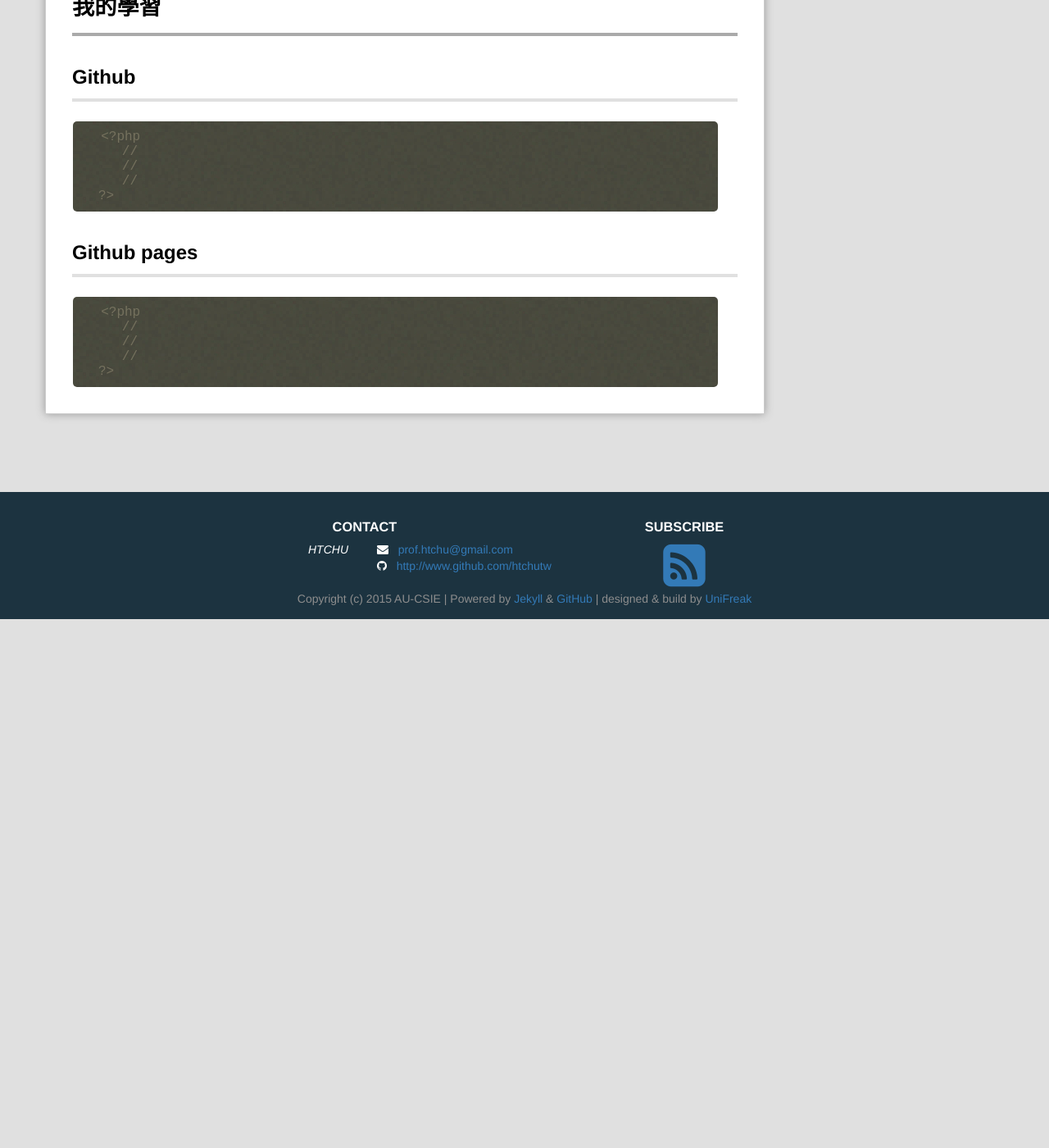
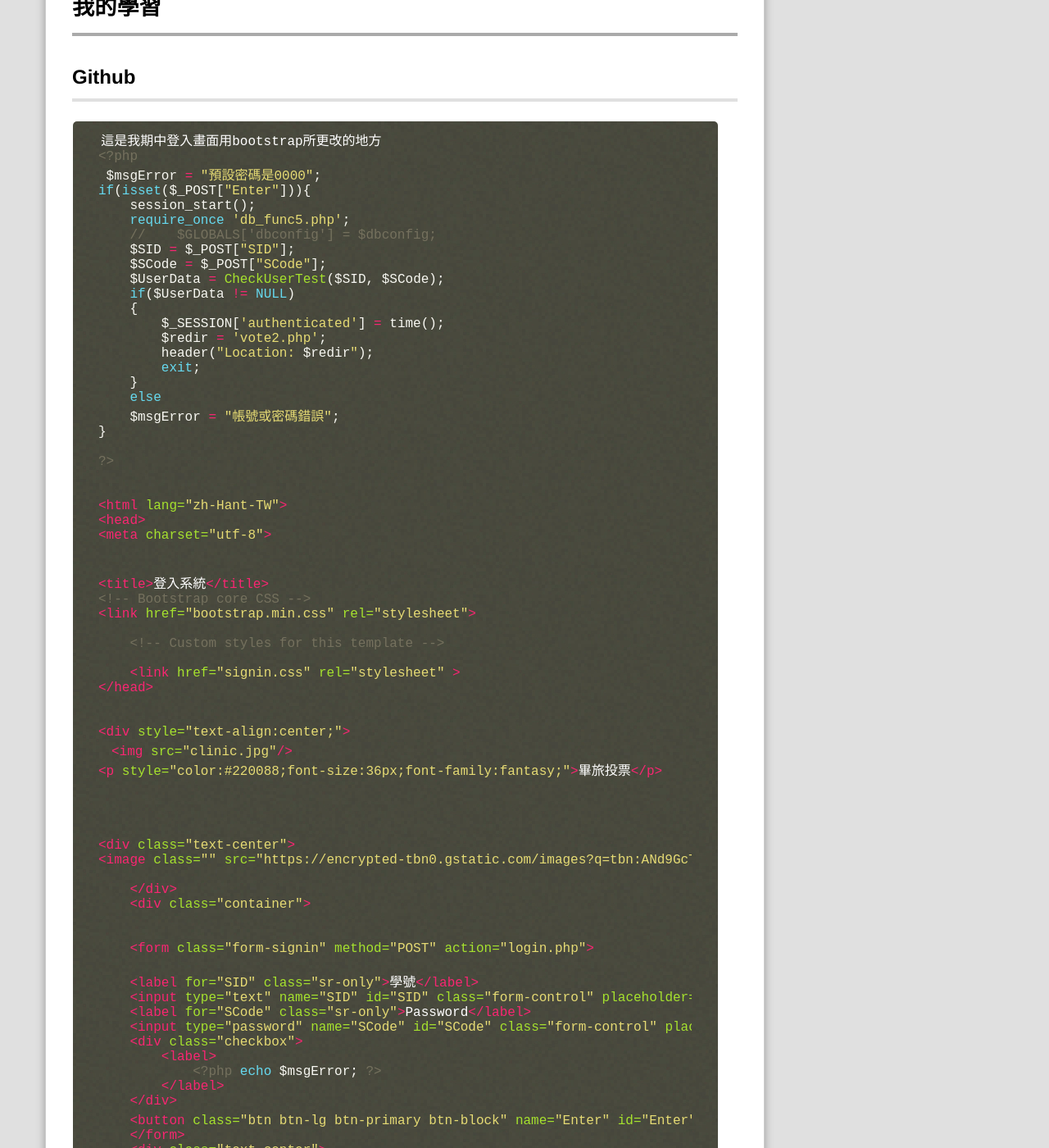
Before and after one commit to Jamie0403/webcourse, a Jekyll site: the page built from _posts/2017-11-15-Class9.md, in a window 1280 px wide and 1400 px high, scrolled down 700 px. Shown: the whole window at 82% size. Built offline with Jekyll 4.4.1, drawn with Linux system fonts in a browser that asks for light colours; Markdown is read by kramdown in place of the engine named in the settings; comment, search, counter and statistics services are not loaded; before the commit the page ends 1455 px from its top, so only the background shows below that; some of the changed text lies outside the part shown.

Commit message:
Update 2017-11-15-Class9.md

````diff
--- a/_posts/2017-11-15-Class9.md
+++ b/_posts/2017-11-15-Class9.md
@@ -20,10 +20,79 @@ github帳號及使用github做blog。。
 
 
 ```php
+這是我期中登入畫面用bootstrap所更改的地方
 <?php
-   //
-   //
-   //
+ $msgError = "預設密碼是0000";
+if(isset($_POST["Enter"])){
+    session_start();
+    require_once 'db_func5.php';
+    //    $GLOBALS['dbconfig'] = $dbconfig;
+    $SID = $_POST["SID"];
+    $SCode = $_POST["SCode"];
+    $UserData = CheckUserTest($SID, $SCode);
+    if($UserData != NULL)
+    {
+        $_SESSION['authenticated'] = time();
+        $redir = 'vote2.php';
+        header("Location: $redir");
+        exit;
+    }
+    else
+    $msgError = "帳號或密碼錯誤";
+}
+
+?>
+
+
+<html lang="zh-Hant-TW">
+<head>
+<meta charset="utf-8">
+
+
+<title>登入系統</title>
+<!-- Bootstrap core CSS -->
+<link href="bootstrap.min.css" rel="stylesheet">
+
+    <!-- Custom styles for this template -->
+
+    <link href="signin.css" rel="stylesheet" >
+</head>
+
+
+<div style="text-align:center;">
+　<img src="clinic.jpg"/>
+<p style="color:#220088;font-size:36px;font-family:fantasy;">畢旅投票</p>
+
+
+
+
+<div class="text-center">
+<image class="" src="https://encrypted-tbn0.gstatic.com/images?q=tbn:ANd9GcT-aCXspvrAxXwzLNVd5f_nQZM4hwrKhuf0yfFXN-Vh65mGh0TRyA" />
+
+    </div>
+    <div class="container">
+
+
+    <form class="form-signin" method="POST" action="login.php">
+
+    <label for="SID" class="sr-only">學號</label>
+    <input type="text" name="SID" id="SID" class="form-control" placeholder="StudeID" required autofocus>
+    <label for="SCode" class="sr-only">Password</label>
+    <input type="password" name="SCode" id="SCode" class="form-control" placeholder="Password" required>
+    <div class="checkbox">
+        <label>
+            <?php echo $msgError; ?>
+        </label>
+    </div>
+    <button class="btn btn-lg btn-primary btn-block" name="Enter" id="Enter" type="submit" value="登入">登入</button>
+    </form>
+    <div class="text-center">
+
+    </div>
+</div> <!-- /container -->
+
+</body>
+</html>
 ?>
 ```
 ##Github pages
````
